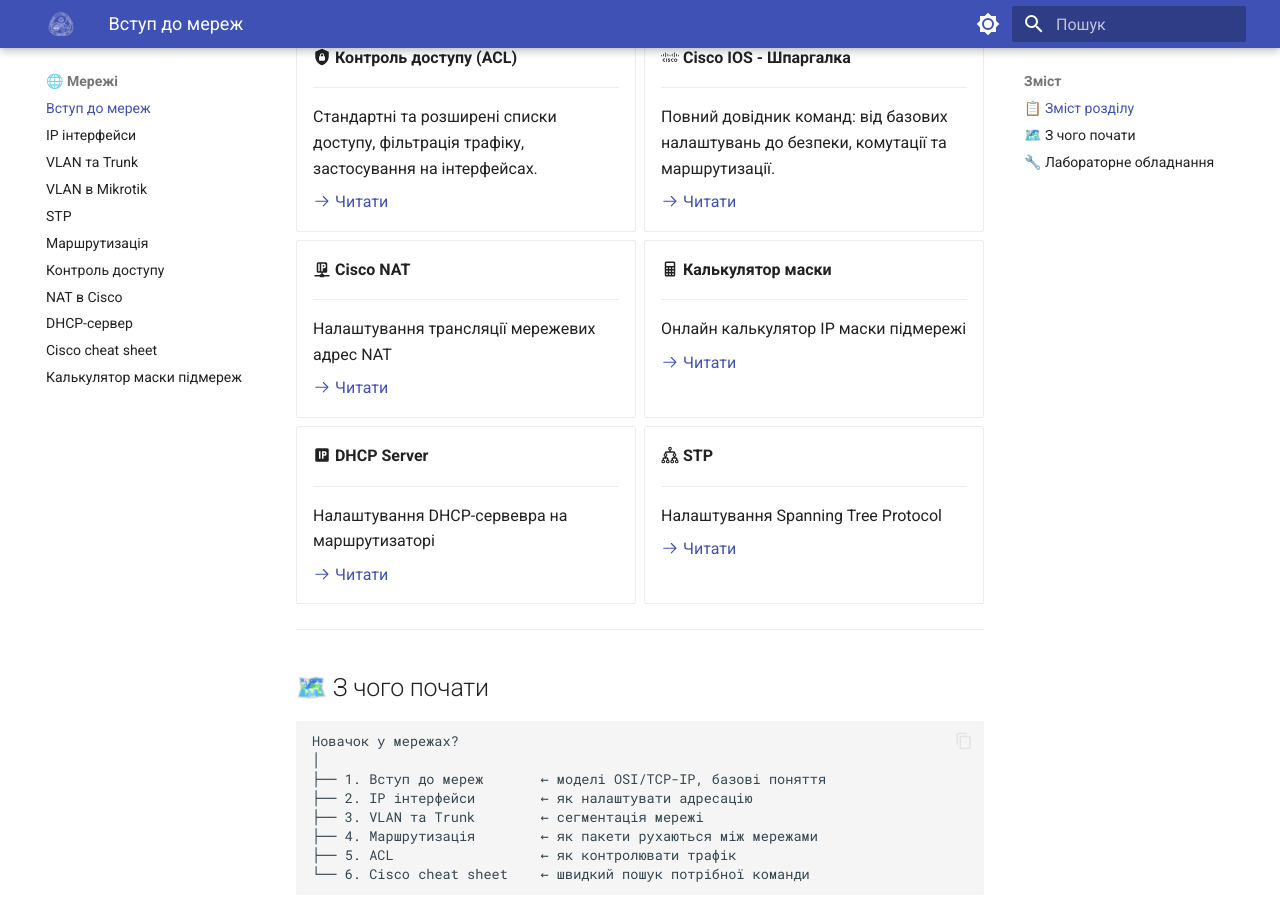
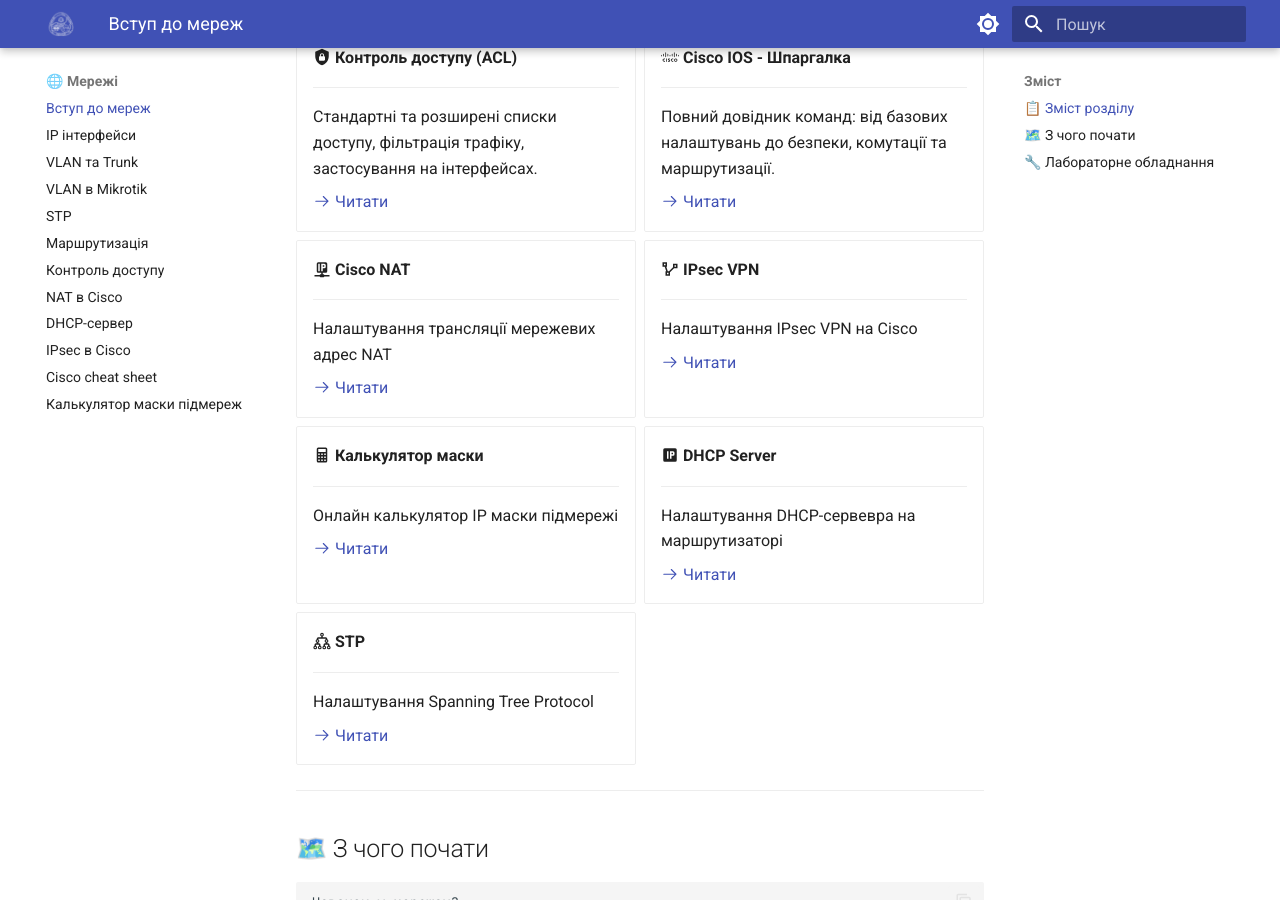
Before and after one commit to left769/21-docs, an MkDocs documentation site: the page built from docs/network-configs/index.md, in a window 1280 px wide and 900 px high, scrolled down 792 px. Built offline with MkDocs 1.6.1 and Material for MkDocs 9.7.7, drawn with Linux system fonts in a browser that asks for light colours.

Commit message:
added ipsec

```diff
--- a/docs/network-configs/index.md
+++ b/docs/network-configs/index.md
@@ -65,6 +65,14 @@
 
     [:octicons-arrow-right-24: Читати](cisco-nat.md)
 
+-   :material-vector-polyline: __IPsec VPN__
+
+    ---
+
+    Налаштування IPsec VPN на Cisco
+
+    [:octicons-arrow-right-24: Читати](ipsec.md)
+
 -   :material-calculator: __Калькулятор маски__
 
     ---
--- a/mkdocs.yml
+++ b/mkdocs.yml
@@ -58,6 +58,7 @@ nav:
       - 'Контроль доступу': network-configs/ACL.md
       - 'NAT в Cisco': network-configs/cisco-nat.md
       - 'DHCP-сервер': network-configs/dhcp.md
+      - 'IPsec в Cisco': network-configs/ipsec.md
       - 'Cisco cheat sheet': network-configs/cisco-cheat-sheet.md
       - 'Калькулятор маски підмереж': network-configs/subnet-calculator.md
   - 🖥️ Сервіси:
```
Also changed, not shown: docs/index.md (+0 -1 lines).
